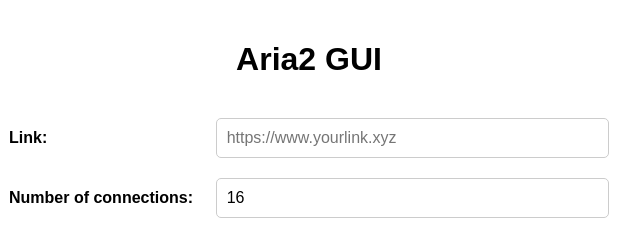
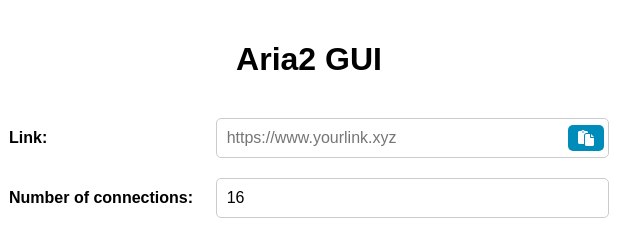
Before and after one commit to maxiluckiesgin/aria2-wrapper, an Electron app: page index.html in a window 800 px wide. Shown: the top 235 px of the page, 91-731 px from the left. Drawn offline with Linux system fonts and the light colour scheme.

Commit message:
add paste button

```diff
--- a/index.html
+++ b/index.html
@@ -5,6 +5,8 @@
     <meta charset="UTF-8">
     <meta name="viewport" content="width=device-width, initial-scale=1.0">
     <title>Aria2 GUI</title>
+    <!-- Link to Font Awesome for icons -->
+    <link rel="stylesheet" href="https://cdnjs.cloudflare.com/ajax/libs/font-awesome/6.0.0-beta3/css/all.min.css" />
     <style>
         /* Apply grid layout to the body or a specific container */
         body {
@@ -76,6 +78,39 @@
         .stop-button:hover {
             background-color: #7c2e2e;
         }
+
+        /* Styling for the input + button wrapper */
+        .input-wrapper {
+            position: relative;
+            display: flex;
+            align-items: center; /* Vertically centers the input and button */
+            width: 100%;
+        }
+
+        input {
+            flex-grow: 1;
+            border-radius: 5px;
+            padding-right: 40px; /* Add space for the button */
+        }
+
+        button#paste-button {
+            position: absolute;
+            right: 0;
+            border-radius: 5px;
+            padding: 5px 10px;
+            font-size: 18px;
+            background-color: #008CBA;
+            display: flex;
+            margin: 5px;
+            align-items: center;
+            justify-content: center;
+        }
+
+        /* Compact styling for the Paste button */
+        button#paste-button i {
+            font-size: 16px;
+        }
+
     </style>
 </head>
 
@@ -85,7 +120,12 @@
     <!-- Input for Link -->
     <div class="form-container">
         <label for="link">Link:</label>
-        <input type="text" id="link" name="link" placeholder="https://www.yourlink.xyz" />
+        <div class="input-wrapper">
+            <input type="text" id="link" name="link" placeholder="https://www.yourlink.xyz" />
+            <button id="paste-button">
+                <i class="fas fa-paste"></i>
+            </button>
+        </div>
     </div>
 
     <!-- Number Inputs with default values and placeholders -->
--- a/renderer.js
+++ b/renderer.js
@@ -2,6 +2,7 @@
 
 let runningProcess = null; // To store the running process
 const { exec, spawn } = require('child_process');
+const { clipboard } = require('electron');
 
 function runCommand(commandArg, outputElement, onCloseCallback) {
 
@@ -69,3 +70,10 @@
     }
 
 });
+
+document.getElementById('paste-button').addEventListener('click', () => {
+    const clipboardText = clipboard.readText();
+
+    // Set the pasted content into the textarea
+    link.value = clipboardText;
+});
```
